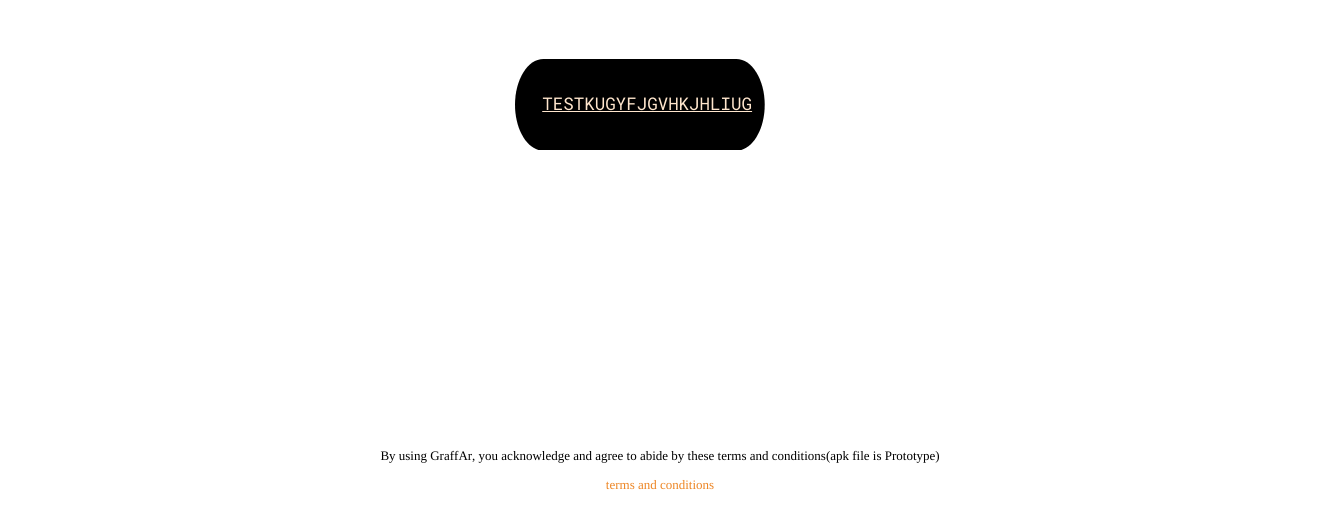
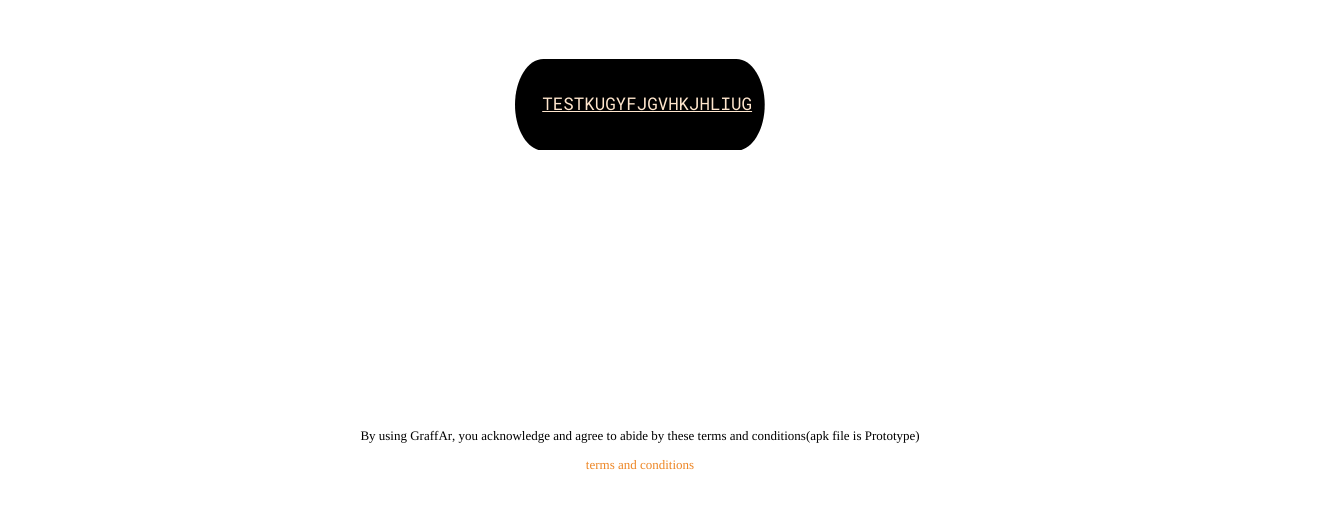
Before and after one commit to yazeedalzahrani/graffAR_ccttp, a plain HTML site: page index.html in a window 1280 px wide. Shown: the part 4511-5024 px from the top of the page, 1320 px wide, since content can reach past the window. After the commit the page ends 4988 px from the top, so only its background shows below. Drawn offline with Linux system fonts and the light colour scheme.

Commit message:
Update index.html

```diff
--- a/index.html
+++ b/index.html
@@ -12,7 +12,7 @@
 footer {
 
             text-align: center;
-            padding: 20px;
+
             left: 0;
             bottom: 0;
             width: 100%;
@@ -45,7 +45,7 @@ footer {
 
         body {
             font-size: calc(1rem * var(--bfso, 1));
-            padding: auto;
+            display: block;
         }
 
         body,
```
